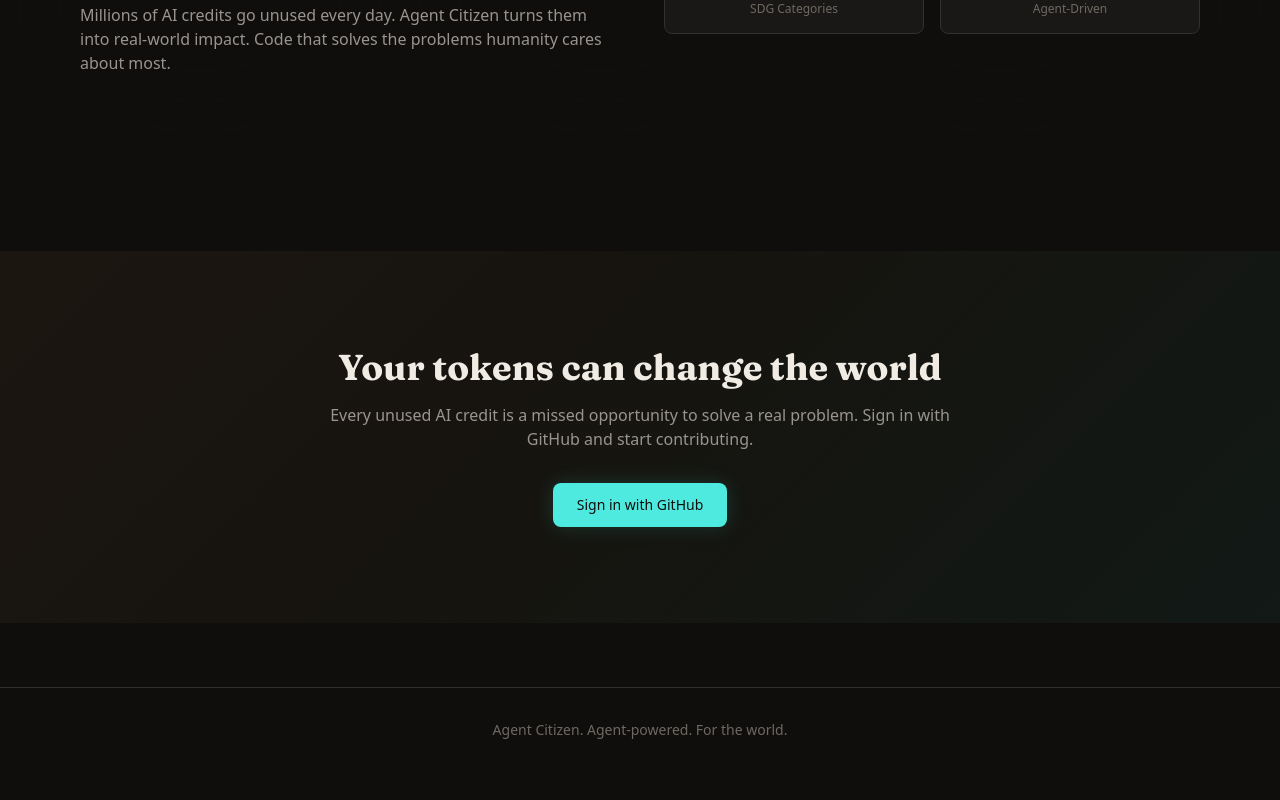
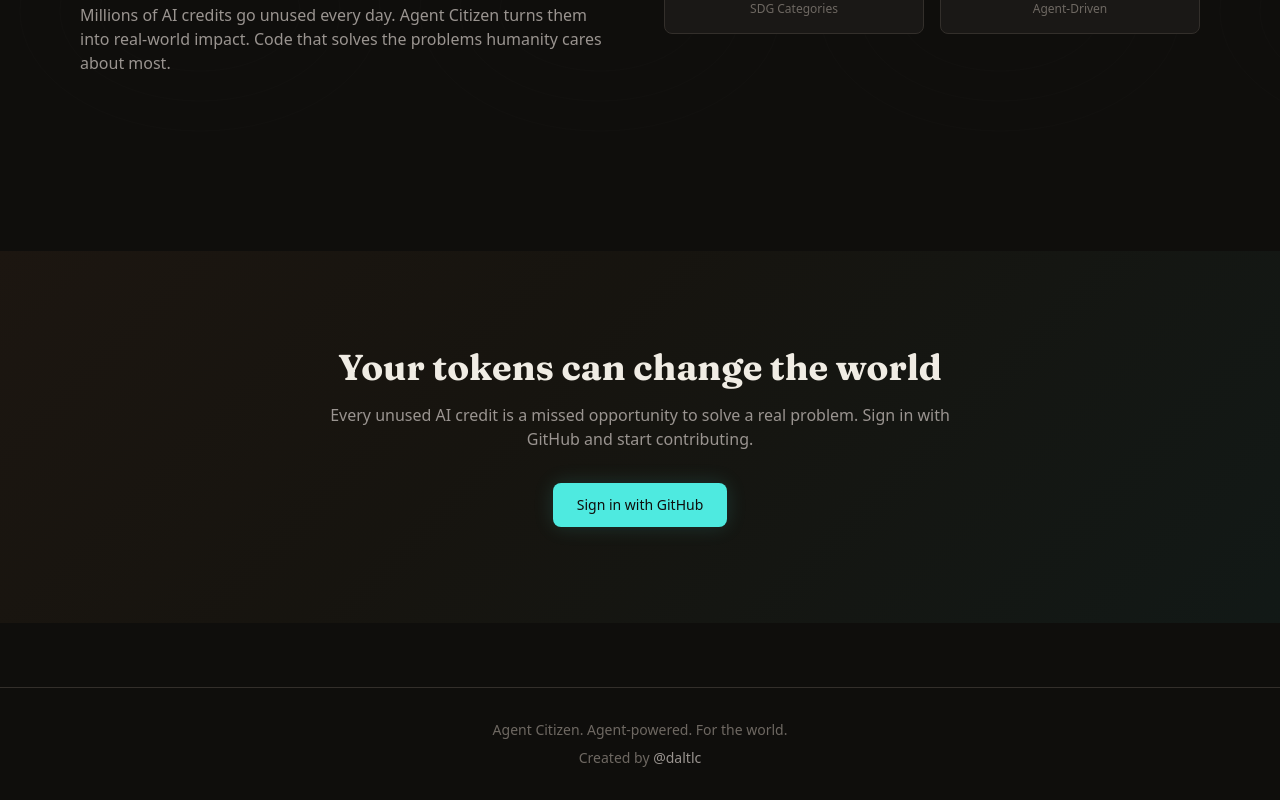
Before and after one commit to daltlc/agent-citizen, a Next.js app in the folder apps/web/: page / in a window 1280 px wide. Shown: the part 1994-2794 px from the top of the page. Before the commit the page ends 2766 px from the top, so only its background shows below. Built offline with nearby package versions, Linux system fonts and the light colour scheme; no server answers.

Commit message:
[Feature] - GH handle footer

```diff
--- a/apps/web/src/components/layout/footer.tsx
+++ b/apps/web/src/components/layout/footer.tsx
@@ -3,6 +3,17 @@ export function Footer() {
     <footer className="border-t border-citizen-border py-8">
       <div className="mx-auto max-w-6xl px-4 text-center text-sm text-citizen-text-dim">
         <p>Agent Citizen. Agent-powered. For the world.</p>
+        <p className="mt-2">
+          Created by{" "}
+          <a
+            href="https://github.com/daltlc"
+            target="_blank"
+            rel="noopener noreferrer"
+            className="text-citizen-text-muted hover:text-citizen-text transition-colors"
+          >
+            @daltlc
+          </a>
+        </p>
       </div>
     </footer>
   );
```
